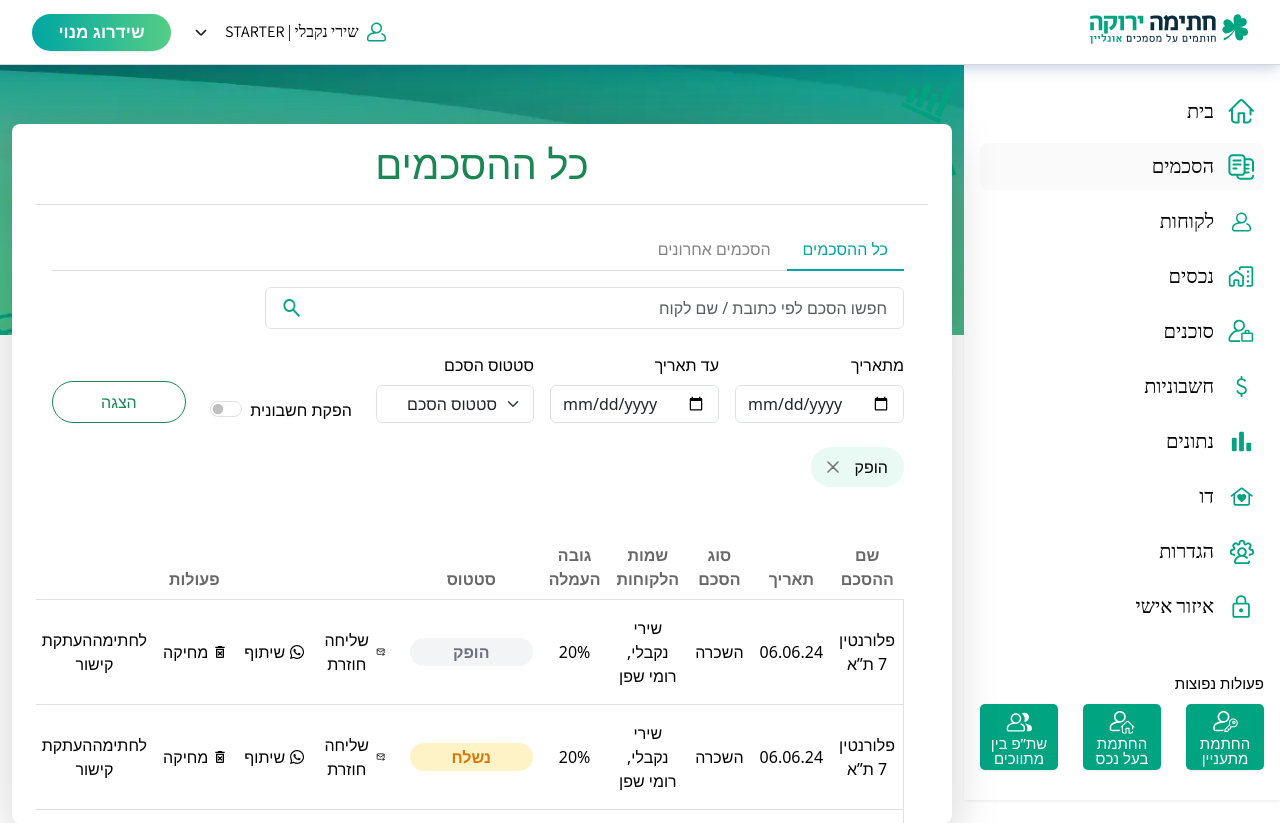
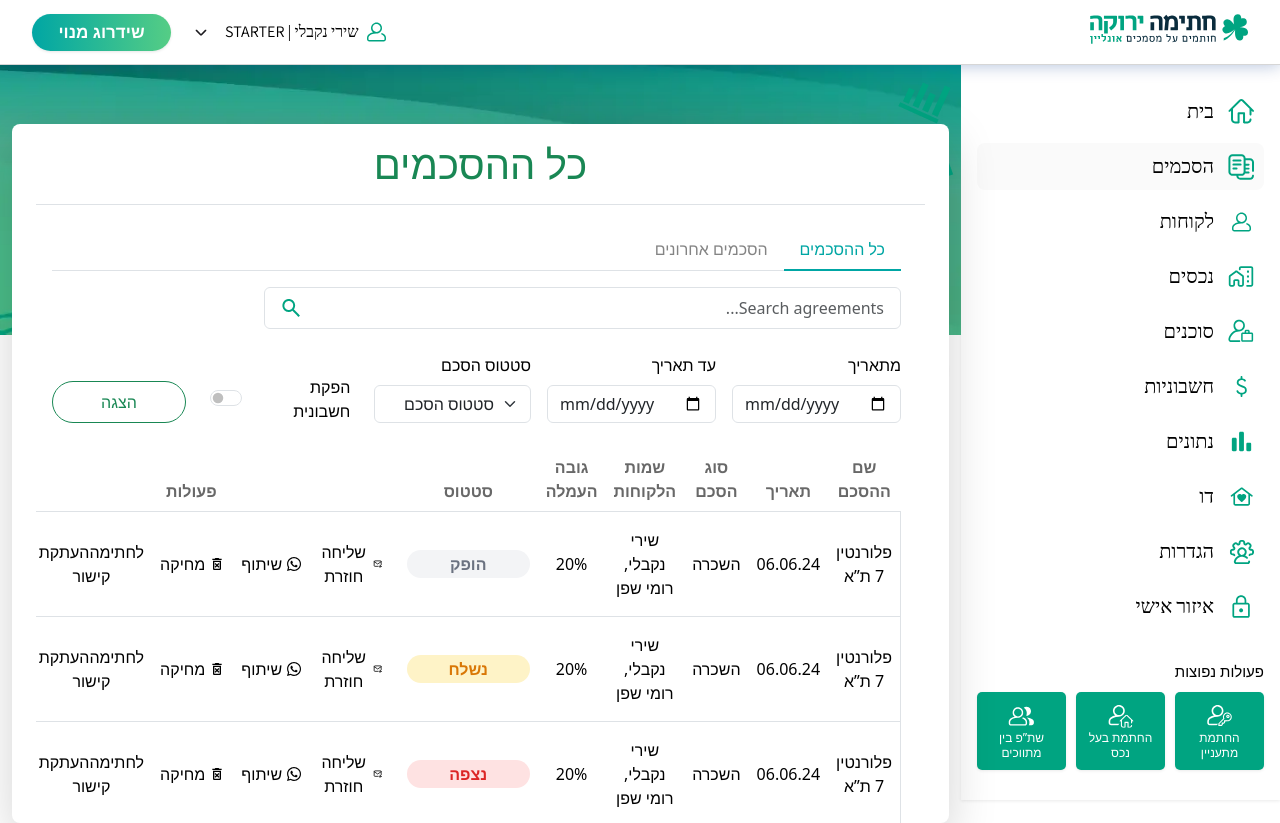
Before and after one commit to codecrafter-a/real-state-web, a React (Create React App) app: page /he/agreements in a window 1280 px wide. Built offline with nearby package versions, Linux system fonts and the light colour scheme; sample sign-in values are in the browser's storage.

Commit message:
added service data

```diff
--- a/src/Componant/Common/PieChart/PieChart.jsx
+++ b/src/Componant/Common/PieChart/PieChart.jsx
@@ -3,6 +3,7 @@
 import { PieChart, Pie, Cell, Tooltip } from "recharts";
 
 const CommonPieChart = ({ data, colors}) => {
+  console.log("🚀 ~ CommonPieChart ~ data:", data)
   return (
     <>
       <div className=" d-flex justify-content-center">
--- a/src/Componant/Common/Sidebar/Sidebar.css
+++ b/src/Componant/Common/Sidebar/Sidebar.css
@@ -55,17 +55,21 @@
 	bottom: 48px; */
 	width: 100%;
 }
+.font{
+	font-size: 12px;
+	width: 69px;
+}
 .cmn_actions_list{
 	display: flex;
 	align-items: center;
-	gap: 25px;
+	gap: 10px;
 	list-style: none;
 	padding: 0 ;
 	margin: 0;
 }
 .cmn_actions_list li a{
-	width: 78px;
-	padding: 4px;
+	width: auto;
+	padding: 10px;
 	box-shadow: 0px 1px 3px 0px #3838381A;
 	background: #00A481;
 	border-radius: 5px;
--- a/src/Componant/Common/Sidebar/Sidebar.jsx
+++ b/src/Componant/Common/Sidebar/Sidebar.jsx
@@ -115,7 +115,7 @@ const Sidebar = ({ isToggle }) => {
                       <span className="action_icon">
                         <img src={action.icon} alt="icon" />
                       </span>
-                      {action.text}
+                      <span className='font'>{action.text}</span>
                     </Link>
                   </li>
                 ))}
@@ -128,7 +128,7 @@ const Sidebar = ({ isToggle }) => {
                 <ul className='cmn_actions_list d-block'>
                   <div className='d-flex align-items-center '>
                     <img src={userkey} alt="action icon " />
-                    <p className='fs-5 fw-normal px-2 pt-2 lh-1'>{t("action1")}</p>
+                    {/* <p className='fs-5 fw-normal px-2 pt-2 lh-1'>{t("action1")}</p> */}
                   </div>
                   <div className='d-flex align-items-center'>
                     <img src={userhouse} alt="action icon " />
--- a/src/Pages/Agreementes/Agreementes.jsx
+++ b/src/Pages/Agreementes/Agreementes.jsx
@@ -60,6 +60,13 @@ const Agreements = () => {
     setIsDocument(true);
   };
 
+  const [searchQuery, setSearchQuery] = useState("");
+  const [selectedStatus, setSelectedStatus] = useState('');
+  const handleStatusChange = (e) => setSelectedStatus(e.target.value);
+  const handleRemoveStatus = () => setSelectedStatus(''); // Remove selected status
+  const handleSearchChange = (e) => {
+    setSearchQuery(e.target.value);
+  };
   return (
     <div className="px-4 bg-white shadow-lg rounded-3">
       <h1 className="text-center text-success py-3 mb-4 border-bottom border-[#EAEAEA] d-lg-block d-md-block d-none">
@@ -73,8 +80,7 @@ const Agreements = () => {
           <Nav variant="tabs" className="mb-3 border-bottom border-[#EAEAEA]">
             <Nav.Item>
               <Nav.Link
-                className={`px-3 border-0 focus-ring-transparent hover-border-transparent ${
-                  activeTab === "all" ? "active-tab" : ""
+                className={`px-3 border-0 focus-ring-transparent hover-border-transparent ${activeTab === "all" ? "active-tab" : ""
                   }`}
                 onClick={() => setActiveTab("all")}
               >
@@ -83,8 +89,7 @@ const Agreements = () => {
             </Nav.Item>
             <Nav.Item>
               <Nav.Link
-                className={`px-3 border-0 focus-ring-transparent hover-border-transparent ${
-                  activeTab === "recent" ? "active-tab" : ""
+                className={`px-3 border-0 focus-ring-transparent hover-border-transparent ${activeTab === "recent" ? "active-tab" : ""
                   }`}
                 onClick={() => setActiveTab("recent")}
               >
@@ -101,7 +106,9 @@ const Agreements = () => {
                     <input
                       type="text"
                       className="form-control border-0 p-0"
-                      placeholder={t("search_placeholder")}
+                      placeholder="Search agreements..."
+                      value={searchQuery}
+                      onChange={handleSearchChange}
                     />
                     <button className="btn p-0" type="button">
                       <img src={search} alt="Search" />
@@ -132,11 +139,14 @@ const Agreements = () => {
                     <label className="form-label">
                       {t("agreement_status")}
                     </label>
-                    <select className="form-select">
+                    <select className="form-select" value={selectedStatus}
+                      onChange={handleStatusChange}>
                       <option>{t("status_agreement")}</option>
-                      <option value="1">Option 1</option>
-                      <option value="2">Option 2</option>
-                      <option value="3">Option 3</option>
+                      <option value="Generated">Generated</option>
+                      <option value="Sent">Sent</option>
+                      <option value="Viewed">Viewed</option>
+                      <option value="Signed">Signed</option>
+
                     </select>
                   </div>
                   <div className="w-100 d-flex align-items-center">
@@ -157,22 +167,25 @@ const Agreements = () => {
                   </div>
                 </div>
 
+                {selectedStatus && (
                   <div className="d-flex mb-5">
                     <span
                       className="d-flex align-items-center gap-3 py-2 px-3 rounded-pill"
                       style={{ background: "#E9FAF4" }}
                     >
-                    <span>{t("generated")}</span>
+                      <span>{selectedStatus === '1' ? 'Generated' : selectedStatus === '2' ? 'Sent' : selectedStatus === '3' ? 'Viewed' : 'Signed'}</span>
                       <img
                         src={remove_icon}
-                      alt=""
+                        alt="Remove"
                         className="img-fluid"
-                      style={{ width: "12px" }}
+                        style={{ width: "12px", cursor: "pointer" }}
+                        onClick={handleRemoveStatus}
                       />
                     </span>
                   </div>
+                )}
                 <div>
-                  <AgreementsTable handleOpen={handleOpen} />
+                  <AgreementsTable handleOpen={handleOpen} searchQuery={searchQuery} selectedStatus={selectedStatus} />
                 </div>
               </div>
             )}
--- a/src/Pages/Data/Data.jsx
+++ b/src/Pages/Data/Data.jsx
@@ -1,5 +1,5 @@
-import React, {useState} from 'react'
-import {Row, Col } from "react-bootstrap";
+import React, { useEffect, useState } from 'react'
+import { Row, Col } from "react-bootstrap";
 import "../Data/Data.css";
 import key_vertical from "../../assets/images/key_vertical.svg";
 import garage_door from "../../assets/images/garage_door.svg";
@@ -13,34 +13,34 @@ import home_work from '../../assets/images/home_work.svg';
 import { useTranslation } from 'react-i18next';
 import i18n from "i18next";
 import { Nav } from "react-bootstrap";
+import { useDataService } from "../../Services/Data";
+
 const Data = () => {
 
   const { t } = useTranslation();
   const largeFont = i18n.language === "he" ? "16px" : "13px";
   const [activeTab, setActiveTab] = useState("all");
 
-  const data = [
-    { name: t("data_gra_subTitle1"), value: 15 },
-    { name: t("data_gra_subTitle2"), value: 8 },
-  ];
-  const AggreementData = [
-    { name:t("data_gra_litegrren"), value: 50 },
-    { name: t("data_gra_green"), value: 30 },
-    { name: t("data_gra_grey"), value: 20 },
-    { name: t("data_gra_yellow"), value: 15 },
-    { name: t("data_gra_red"), value: 10 },
-  ];
 
-  const AggrementCOLORS = ["#166D64", "#3AC2A3", "#CCCCCC", "#FF9900", "#FF3743"];
-
-  const userData = [
-    {title: "123", sub_title: "data_homework", name: home_work},
-    {title: "356", sub_title: "data_user", name: user},
-    {title: "150", sub_title: "data_garage", name: garage_door},
-    {title: "175", sub_title: "data_key", name: key_vertical},
-  ]
+  const { getData, getAgreementData, getUserData, getAgreementColors } = useDataService();
 
   const COLORS = ["#166D64", "#3AC2A3"];
+  const [pieData, setPieData] = useState([]);
+  const [Agreement, setAgreement] = useState([]);
+  const [UserData, setUserData] = useState([]);
+  const [colorData, setColorData] = useState([]);
+
+  console.log("🚀 ~ Data ~ pieData:", pieData)
+  useEffect(() => {
+    const data = getData();
+    setPieData(data);
+    const Agreementdata = getAgreementData();
+    setAgreement(Agreementdata);
+    const cardUserdata = getUserData();
+    setUserData(cardUserdata);
+    const colors = getAgreementColors()
+    setColorData(colors)
+  }, []);
   return (
     <Col className='bg-white shadow-lg rounded-3'>
       <p className="py-1 my-4 text-center screen-1 border-bottom d-none d-md-block">{t("data_title")}</p>
@@ -117,7 +117,7 @@ const Data = () => {
                     <vr className="mx-2 border-2 border-trnsperant vrline h-100 rounded-3" />
                     <div className='px-2'>
                       <p className=' card_title'>23</p>
-                      <p  className=' screen-4'>{t("data_sub_title21")}</p>
+                      <p className=' screen-4'>{t("data_sub_title21")}</p>
                     </div>
                   </div>
                 </Row>
@@ -126,12 +126,12 @@ const Data = () => {
                 <Row className=' bg-sec-100 rounded-2 shadow py-3'>
                   <p className='screen-2  text-center text-md-start'>{t("data_hero_title1")}</p>
                   <Col className='col-12 col-md-4'>
-                    <CommonPieChart  data={data} colors={COLORS}/>
+                    <CommonPieChart data={pieData} colors={COLORS} />
                   </Col>
                   <Col className="col-6 col-md-4">
                     <div className="bg-white shadow-sm border rounded-3 py-2 px-md-3 my-3 cursor-pointer text-center text-md-start">
                       <div className="d-flex flex-column-reverse flex-md-row justify-content-md-between align-items-center ">
-                        <p className="screen-3 text-center text-md-start" style={{fontsize: largeFont}}>{t("data_garage_title")}</p>
+                        <p className="screen-3 text-center text-md-start" style={{ fontsize: largeFont }}>{t("data_garage_title")}</p>
                         <img src={garage_door} alt="garage_door" className="mb-2" />
                       </div>
                       <div className="d-flex flex-column flex-md-row justify-content-md-start  align-items-center  gap-md-3">
@@ -149,17 +149,17 @@ const Data = () => {
                   <Col className='col-6 col-md-4'>
                     <div className='bg-white border shadow-sm rounded-3 py-2 px-md-3 my-3 cursor-pointer text-center text-md-start'>
                       <div className='d-flex flex-column-reverse flex-md-row justify-content-md-between align-items-center'>
-                        <p className='screen-3  text-center text-md-start' style={{fontsize: largeFont}}>{t("data_key_title")}</p>
-                        <img src={ key_vertical} alt="key card" className="mb-2" />
+                        <p className='screen-3  text-center text-md-start' style={{ fontsize: largeFont }}>{t("data_key_title")}</p>
+                        <img src={key_vertical} alt="key card" className="mb-2" />
                       </div>
                       <div className='d-flex flex-column flex-md-row justify-content-md-start align-items-center  gap-md-3'>
                         <div className='d-md-block d-flex justify-content-center align-items-center'>
-                          <p  className='screen-4 '>₪10,378</p>
-                          <p  className='screen-5 d-none d-md-block' style={{fontsize: largeFont}}>{t("data_key_subTitle2")}</p>
+                          <p className='screen-4 '>₪10,378</p>
+                          <p className='screen-5 d-none d-md-block' style={{ fontsize: largeFont }}>{t("data_key_subTitle2")}</p>
                         </div>
                         <div className='d-md-block d-flex justify-content-center align-items-center' >
                           <p className='screen-4 '>15</p>
-                          <p  className='screen-5' style={{fontsize: largeFont}}>{t("data_key_subTitle1")}</p>
+                          <p className='screen-5' style={{ fontsize: largeFont }}>{t("data_key_subTitle1")}</p>
                         </div>
                       </div>
                     </div>
@@ -172,14 +172,14 @@ const Data = () => {
                 <Row className="bg-sec-100 rounded-3 shadow px-3  ">
                   <p className="screen-2  px-2 py-3 text-center text-md-start">{t("data_main_title2")}</p>
                   <div className="d-flex justify-content-center align-items-center my-2 py-3 mx-md-auto">
-                    <CommonPieChart data={AggreementData} colors={AggrementCOLORS} />
+                    <CommonPieChart data={Agreement} colors={colorData} />
                   </div>
                 </Row>
               </Col>
               <Col className='col-12 col-md-6 col-lg-4'>
                 <Row className=' bg-sec-100  rounded-2 shadow d-md-flex d-none'>
                   <p className='screen-2 text-center text-md-start my-2'>{t("data_main_title1")}</p>
-                  {userData.map((item) => {
+                  {UserData.map((item) => {
                     return (<>
                       <Col xs={12} md={6} className="mb-3">
                         <Card className="border-md border-0 rounded-3 shadow-sm cursor-pointer p-3">
@@ -188,7 +188,7 @@ const Data = () => {
                               <h5 className="mb-0 fw-bold">{item.title}</h5>
                               <small className="text-muted">{t(item.sub_title)}</small>
                             </div>
-                            <img src={item.name} alt="garage_door"/>
+                            <img src={item.name} alt="garage_door" />
                           </div>
                         </Card>
                       </Col>
--- /dev/null
+++ b/src/Services/Data.jsx
@@ -0,0 +1,46 @@
+import { useTranslation } from "react-i18next";
+import home_work from '../assets/images/home_work.svg';
+import user from '../assets/images/user_icon.svg';
+import garage_door from '../assets/images/garage_door.svg';
+import key_vertical from '../assets/images/key_vertical.svg';
+
+export const useDataService = () => {
+    const { t } = useTranslation();
+
+    const getData = () => {
+        return [
+            { name: t("data_gra_subTitle1"), value: 15 },
+            { name: t("data_gra_subTitle2"), value: 8 },
+        ];
+    };
+
+    const getAgreementData = () => {
+        return [
+            { name: t("data_gra_litegrren"), value: 50 },
+            { name: t("data_gra_green"), value: 30 },
+            { name: t("data_gra_grey"), value: 20 },
+            { name: t("data_gra_yellow"), value: 15 },
+            { name: t("data_gra_red"), value: 10 },
+        ];
+    };
+
+    const getAgreementColors = () => {
+        return ["#166D64", "#3AC2A3", "#CCCCCC", "#FF9900", "#FF3743"];
+    };
+
+    const getUserData = () => {
+        return [
+            { title: "123", sub_title: t("data_homework"), name: home_work },
+            { title: "356", sub_title: t("data_user"), name: user },
+            { title: "150", sub_title: t("data_garage"), name: garage_door },
+            { title: "175", sub_title: t("data_key"), name: key_vertical },
+        ];
+    };
+
+    return {
+        getData,
+        getAgreementData,
+        getAgreementColors,
+        getUserData,
+    };
+};
```
Also changed, not shown: src/Pages/Agreementes/AgreementsTable.jsx (+29 -2 lines), src/Pages/Home/Home.jsx (+10 -10 lines), src/Services/Home.jsx (added, +43 -0 lines). Lines whose indentation alone changed are shown as unchanged.
